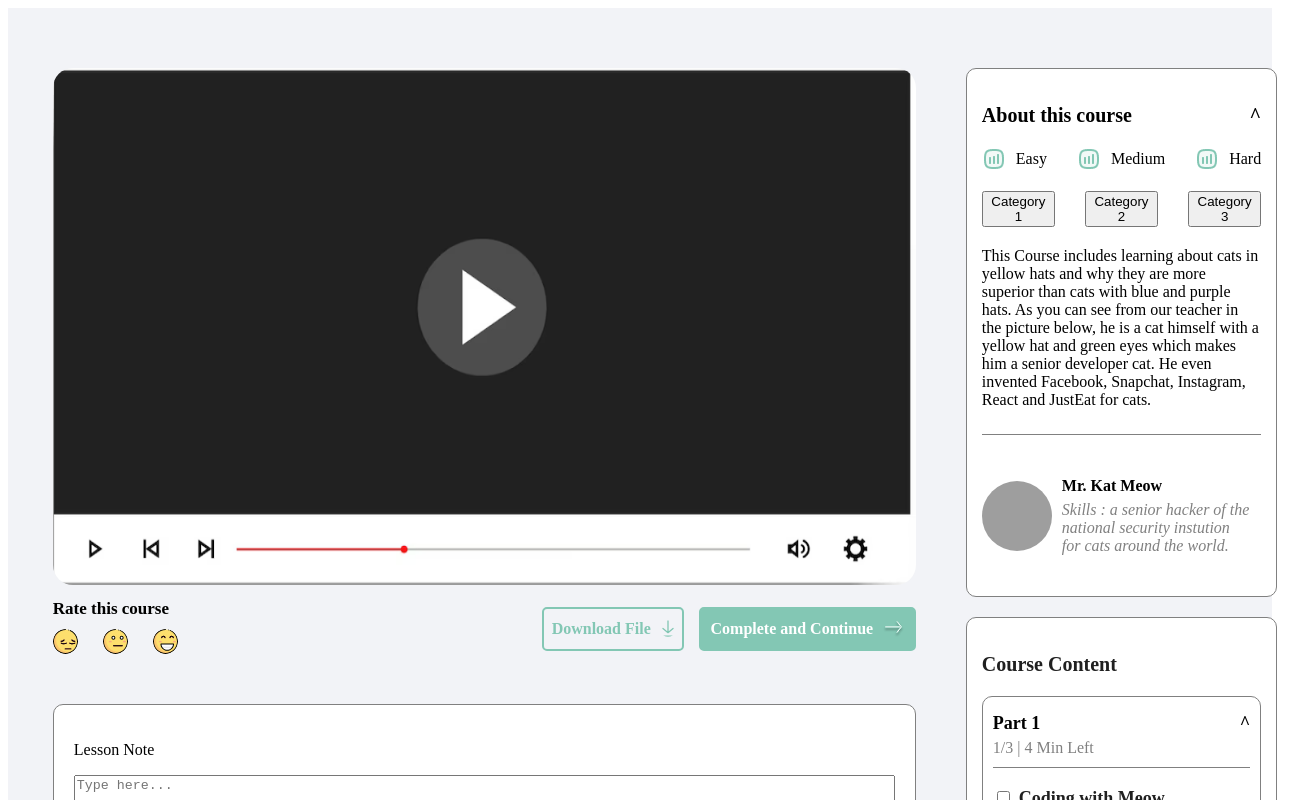
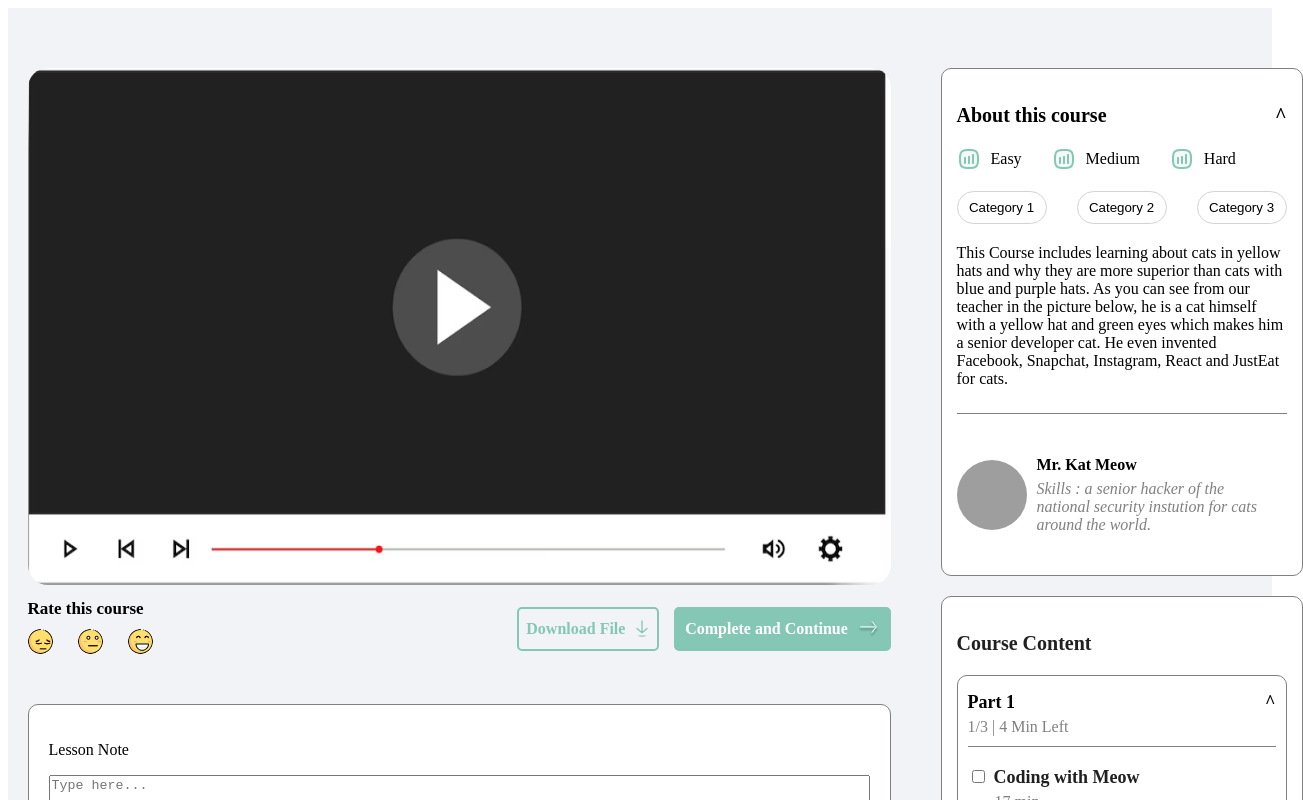
Before and after one commit to stefand2003/codehance--assignment, a React (Vite) app: page / in a window 1280 px wide. Shown: the top 800 px of the page, 1303 px wide, since content can reach past the window. Built offline with nearby package versions, Linux system fonts and the light colour scheme; grey boxes are pictures that could not be loaded.

Commit message:
amended the buttons to make them in a capsule form

```diff
--- a/src/components/About/About.scss
+++ b/src/components/About/About.scss
@@ -3,6 +3,7 @@
   border-radius: 10px;
   padding: 15px;
   background-color: white;
+  width: fit-content;
 
   &__header {
     display: flex;
@@ -28,6 +29,14 @@
     display: flex;
     gap: 30px;
     margin-bottom: 20px;
+
+    button {
+      border-radius: 20px;
+      width: 90px;
+      padding: 8px;
+      background-color: white;
+      border: 1px lightgray solid;
+    }
   }
 
   &__summary {
```
